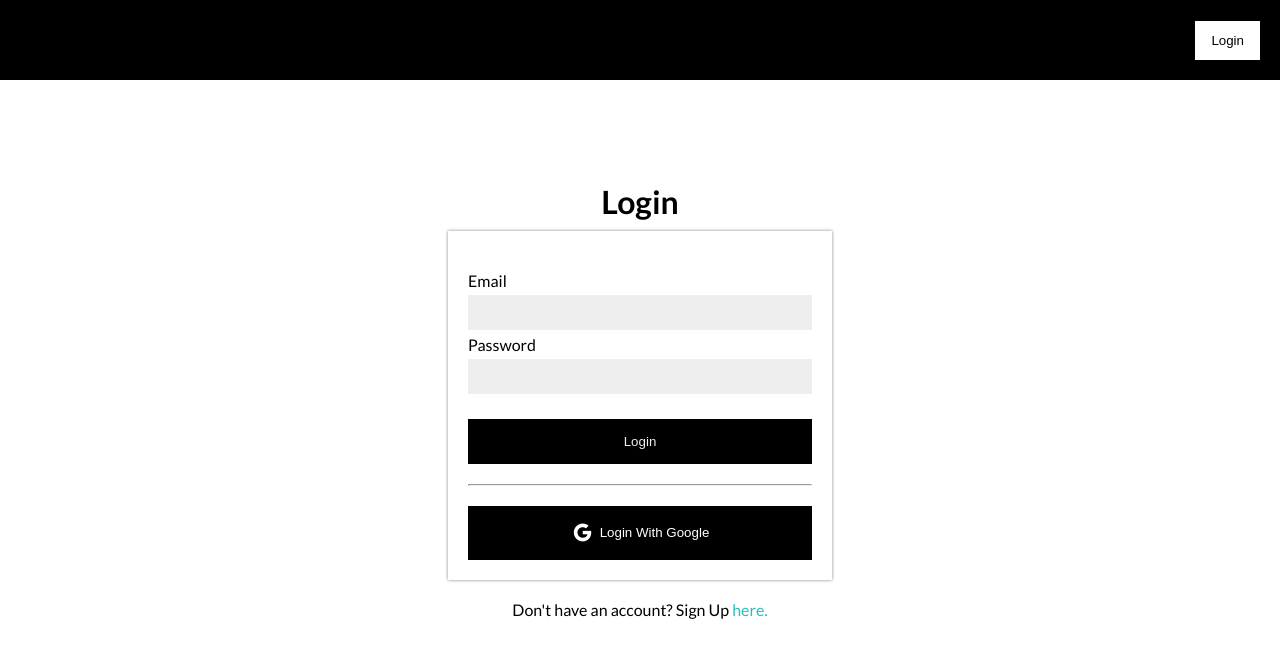
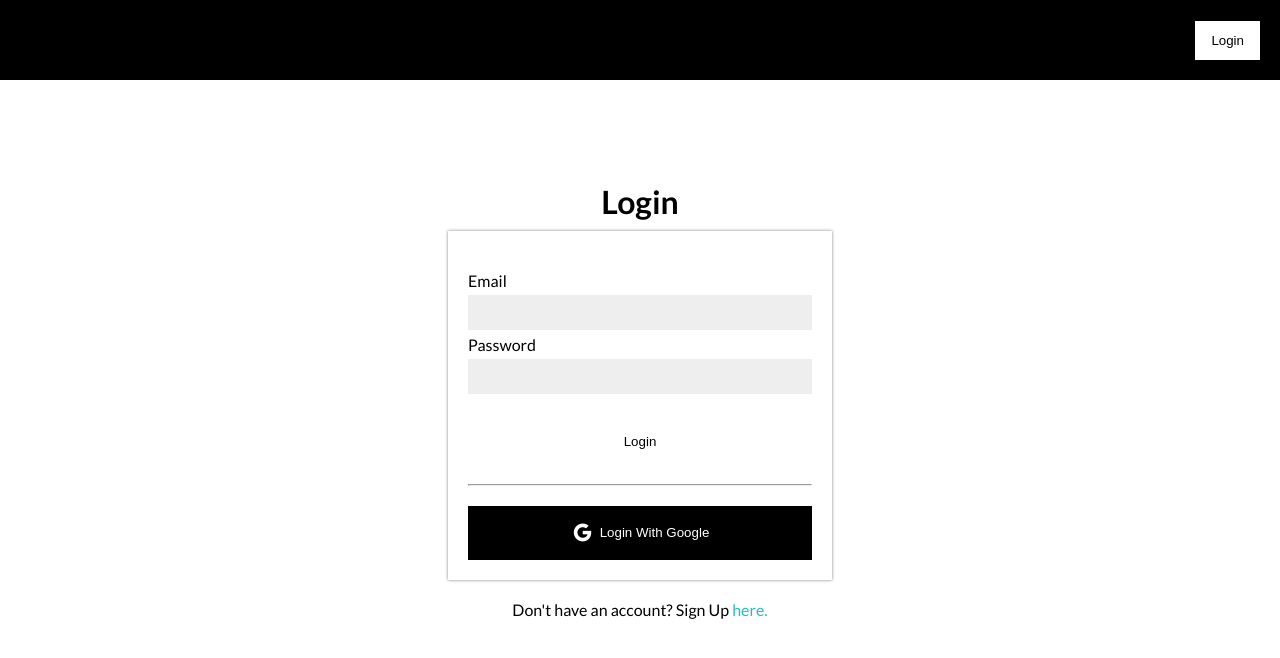
Before and after one commit to haqqisadieda/next-gastore, a Next.js app: page /auth/login in a window 1280 px wide. In both pictures the pointer is over the button 640 px from the left and 441 px from the top of the page. Shown: the top 658 px of the page. Built offline with nearby package versions, Linux system fonts and the light colour scheme; no server answers.

Commit message:
fixing hover button login

```diff
--- a/src/components/views/auth/Login/Login.module.scss
+++ b/src/components/views/auth/Login/Login.module.scss
@@ -39,8 +39,8 @@
             border: none;
             cursor: pointer;
             &:hover {
-                background-color: #000;
-                color: #eee;
+                background-color: #fff;
+                color: #000;
             }
         }
         &__devider {
@@ -61,8 +61,8 @@
                 align-items: center;
                 gap: 5px;
                 &:hover {
-                    background-color: #000;
-                    color: #eee;
+                    background-color: #fff;
+                    color: #000;
                 }
                 i {
                     font-size: 24px;
```
